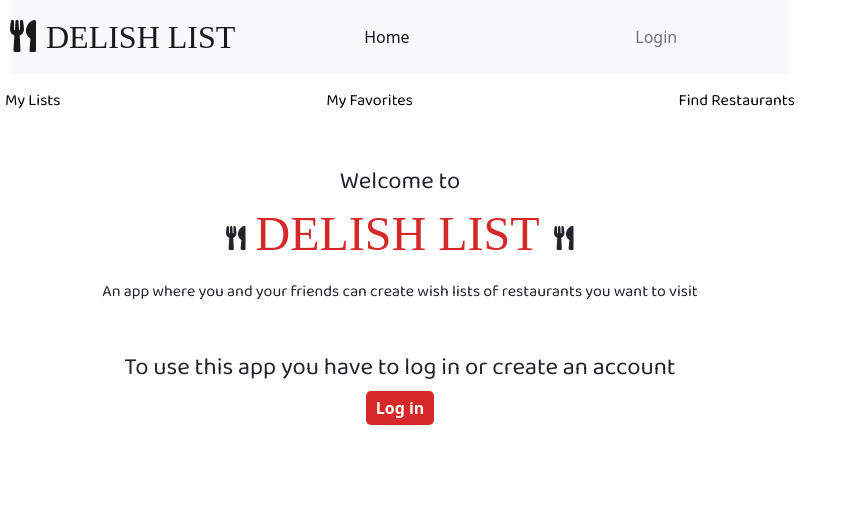
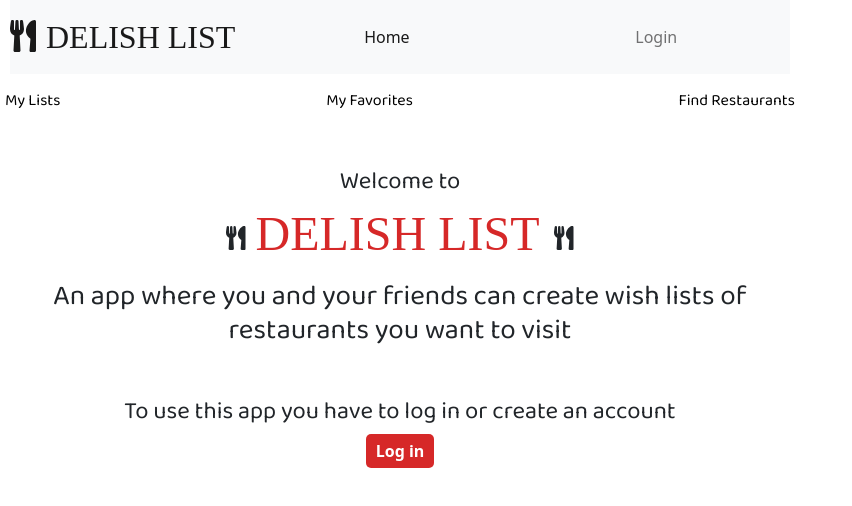
Before and after one commit to leahcarlin/delishlist-frontend, a React (Create React App) app: page / in a window 1280 px wide. Shown: the top 506 px of the page, without its empty margins (0-852 px from the left). Built offline with nearby package versions, Linux system fonts and the light colour scheme; no server answers; a web font is replaced by a local one; what google-maps-react would draw is missing.

Commit message:
landing page issues

```diff
--- a/src/pages/LandingPage/index.js
+++ b/src/pages/LandingPage/index.js
@@ -11,8 +11,8 @@ export default function LandingPage() {
   const history = useHistory();
 
   useEffect(() => {
-    if (token) history.push("/home");
-    else history.push("/");
+    if (!token) history.push("/");
+    else history.push("/home");
   }, [token, history]);
 
   return (
@@ -30,10 +30,10 @@ export default function LandingPage() {
         />
       </div>
       <div className="AppInfo">
-        <p>
+        <h3>
           An app where you and your friends can create wish lists of restaurants
           you want to visit
-        </p>
+        </h3>
       </div>
       <div className="link-to-login">
         <h4>To use this app you have to log in or create an account</h4>
```
